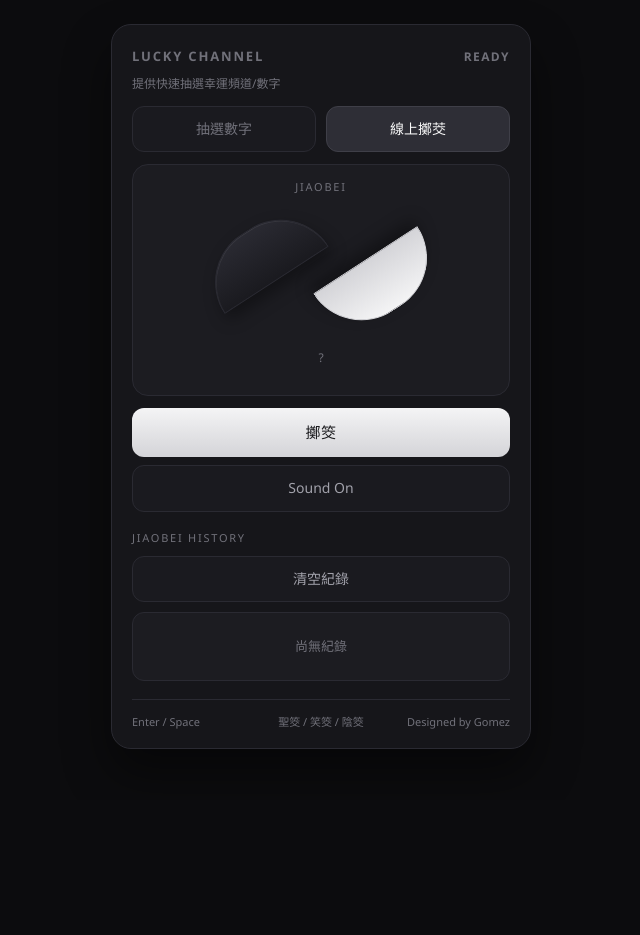
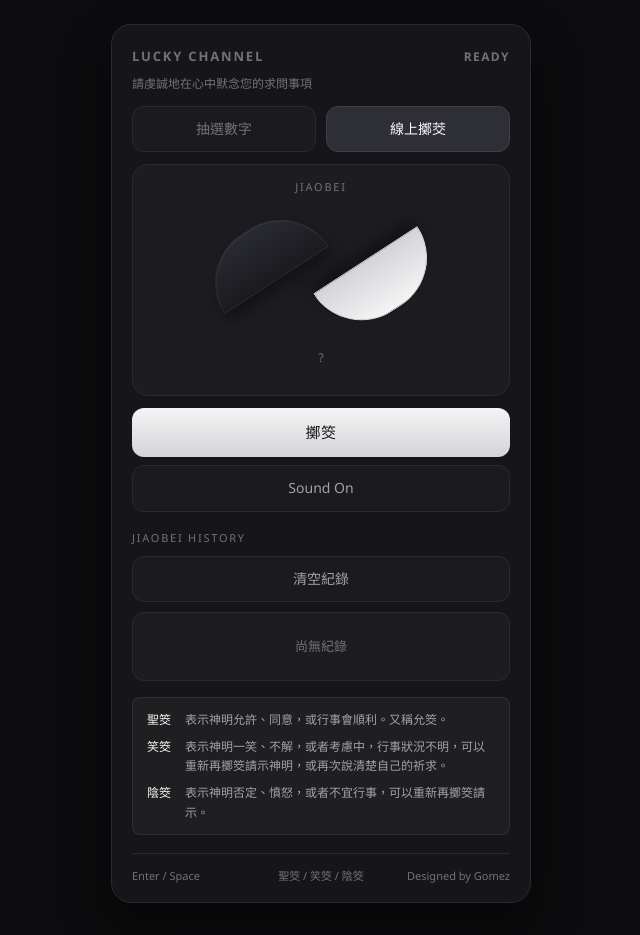
Before and after one commit to r041291867/lucky-seven, a React (Vite) app: page / in a window 1280 px wide. Both pictures are taken after a click on the button "線上擲茭". Shown: the whole page, without its empty margins (319-959 px from the left). Before the commit the page ends 800 px from the top, so only its background shows below. Built offline with nearby package versions, Linux system fonts and the light colour scheme.

Commit message:
Add jiaobei legend component with styles and descriptions
- Introduced a new legend section for the jiaobei feature in App.tsx.
- Added CSS styles for the jiaobei legend and its items in App.css.
- Updated header subtitle to provide context based on the current page.

```diff
--- a/package.json
+++ b/package.json
@@ -3,6 +3,7 @@
   "private": true,
   "version": "0.0.0",
   "type": "module",
+  "packageManager": "pnpm@10.28.0",
   "scripts": {
     "dev": "vite",
     "build": "tsc -b && vite build",
--- a/src/App.css
+++ b/src/App.css
@@ -345,6 +345,35 @@
   }
 }
 
+.jiaobei-legend {
+  display: flex;
+  flex-direction: column;
+  gap: 8px;
+  margin: 16px 0 4px;
+  padding: 12px 14px;
+  background: rgba(255, 255, 255, 0.04);
+  border: 1px solid rgba(255, 255, 255, 0.08);
+  border-radius: 8px;
+  font-size: 12px;
+  line-height: 1.6;
+}
+
+.jiaobei-legend-item {
+  display: flex;
+  gap: 8px;
+}
+
+.jiaobei-legend-name {
+  flex-shrink: 0;
+  font-weight: 600;
+  color: var(--accent);
+  min-width: 2.5em;
+}
+
+.jiaobei-legend-desc {
+  color: var(--text-muted);
+}
+
 .result-number {
   font-size: 72px;
   font-weight: 700;
--- a/src/App.tsx
+++ b/src/App.tsx
@@ -268,7 +268,9 @@ export default function App() {
                         {isRolling ? "ROLLING" : isTossing ? "TOSSING" : "READY"}
                     </span>
                 </header>
-                <p className="header-subtitle">提供快速抽選幸運頻道/數字</p>
+                <p className="header-subtitle">
+                    {page === "jiaobei" ? "請虔誠地在心中默念您的求問事項" : "提供快速抽選幸運頻道/數字"}
+                </p>
 
                 <div className="feature-row">
                     <button
@@ -516,6 +518,21 @@ export default function App() {
                             )}
                         </div>
 
+                        <div className="jiaobei-legend">
+                            <div className="jiaobei-legend-item">
+                                <span className="jiaobei-legend-name">聖筊</span>
+                                <span className="jiaobei-legend-desc">表示神明允許、同意，或行事會順利。又稱允筊。</span>
+                            </div>
+                            <div className="jiaobei-legend-item">
+                                <span className="jiaobei-legend-name">笑筊</span>
+                                <span className="jiaobei-legend-desc">表示神明一笑、不解，或者考慮中，行事狀況不明，可以重新再擲筊請示神明，或再次說清楚自己的祈求。</span>
+                            </div>
+                            <div className="jiaobei-legend-item">
+                                <span className="jiaobei-legend-name">陰筊</span>
+                                <span className="jiaobei-legend-desc">表示神明否定、憤怒，或者不宜行事，可以重新再擲筊請示。</span>
+                            </div>
+                        </div>
+
                         <footer className="footer">
                             <span>Enter / Space</span>
                             <span className="footer-center">聖筊 / 笑筊 / 陰筊</span>
```
Also changed, not shown: .claude/settings.local.json (added), 1 other file (tests, documents, lock files or other folders).
